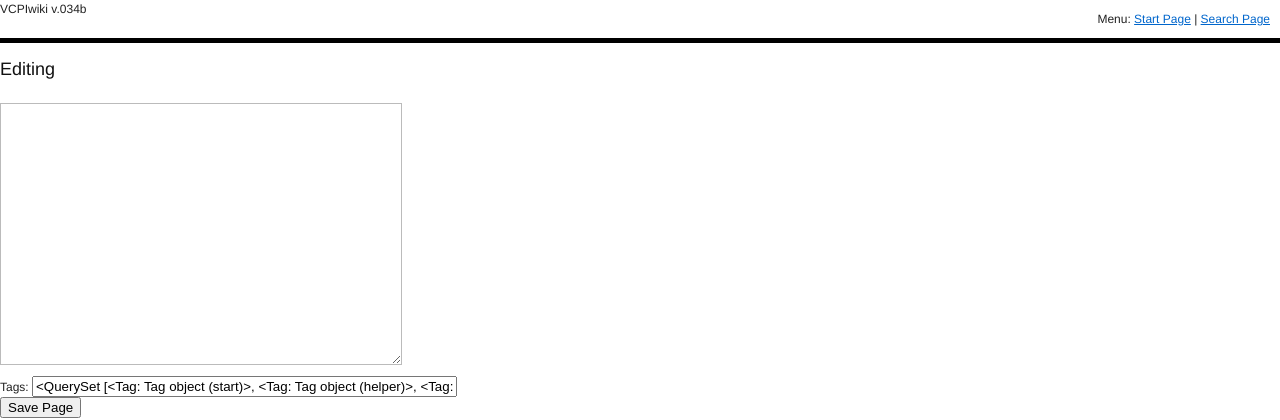
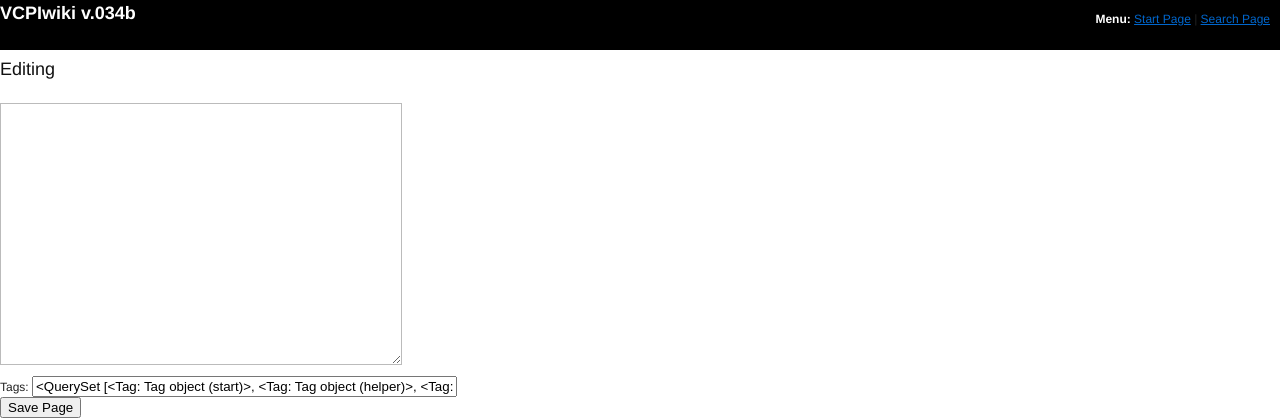
Before and after one commit to jwparrish/django-wiki, a Django app: template templates/edit.html in a window 1280 px wide. Shown: the top 420 px of the page. Run offline with Django 3.2, Linux system fonts and the light colour scheme; the template is opened without the code that fills it: values that come from a table or form of the project are taken from there, others are empty; data comes from the database, SQL or seed files in the repository; parts of the project's set-up code (start-up, migrations or seed data) failed here and were passed over.

Commit message:
More styles

```diff
--- a/site_media/style.css
+++ b/site_media/style.css
@@ -5,6 +5,7 @@
 
 #titlebar {
 	height: 50px;
+	background-color: #000;
 }
 
 #nav {
@@ -34,3 +35,14 @@
 	float: left;
 	width: 600px;
 }
+
+.logo {
+	color: #FFF;
+	font-weight: bold;
+	font-size: 150%;
+}
+
+.label {
+	color: #FFF;
+	font-weight: bold;
+}
--- a/templates/base.html
+++ b/templates/base.html
@@ -10,11 +10,10 @@
 	<body>
 		<div id="container">
 			<div id="titlebar">
-				VCPIwiki v.034b
+				<span class="logo">VCPIwiki v.034b</span>
 				<div id="nav">
-					Menu: <a href="/wiki/page/Start/">Start Page</a> | <a href="/wiki/page/SearchPage/">Search Page</a>
+					<span class="label">Menu:</span> <a href="/wiki/page/Start/">Start Page</a> | <a href="/wiki/page/SearchPage/">Search Page</a>
 				</div>
-				<hr></hr>
 			</div>
 			<div id="content">
 				{% block content %}{% endblock %}
```
Also changed, not shown: 8 other files.
